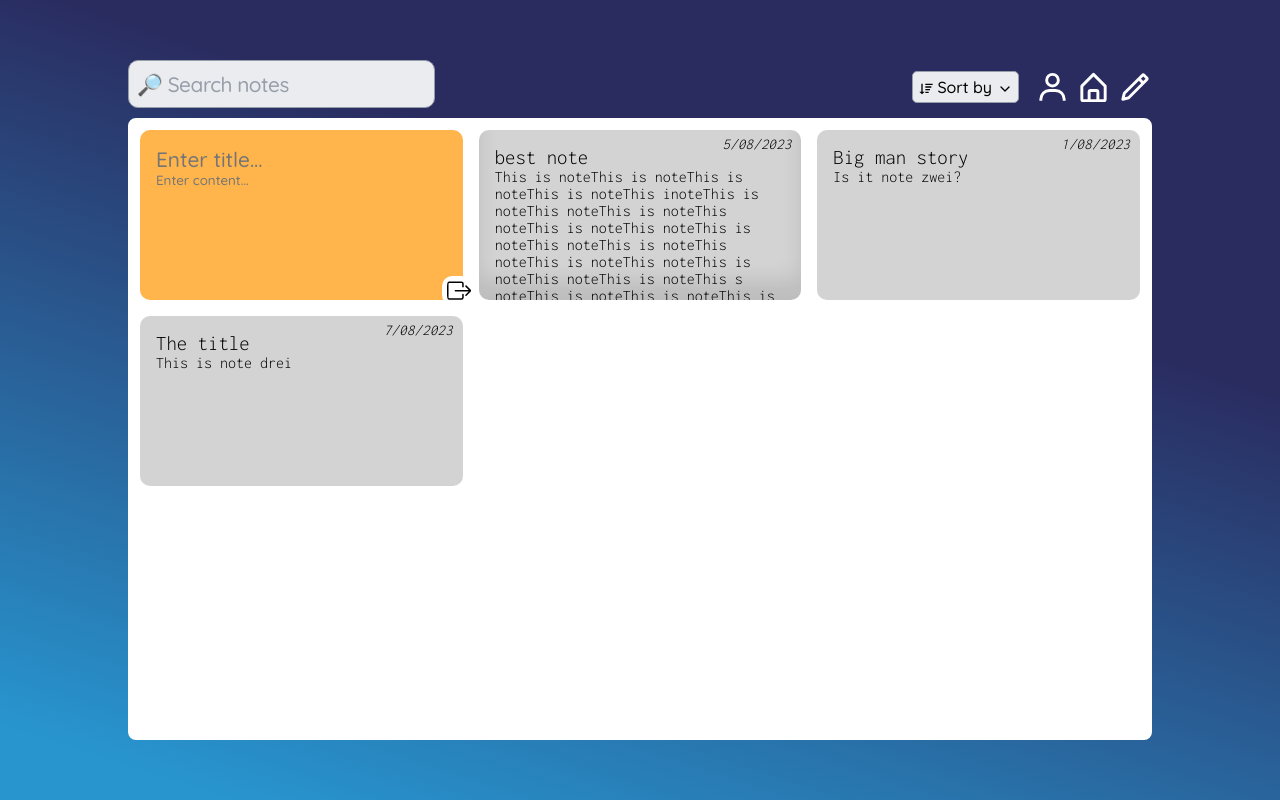
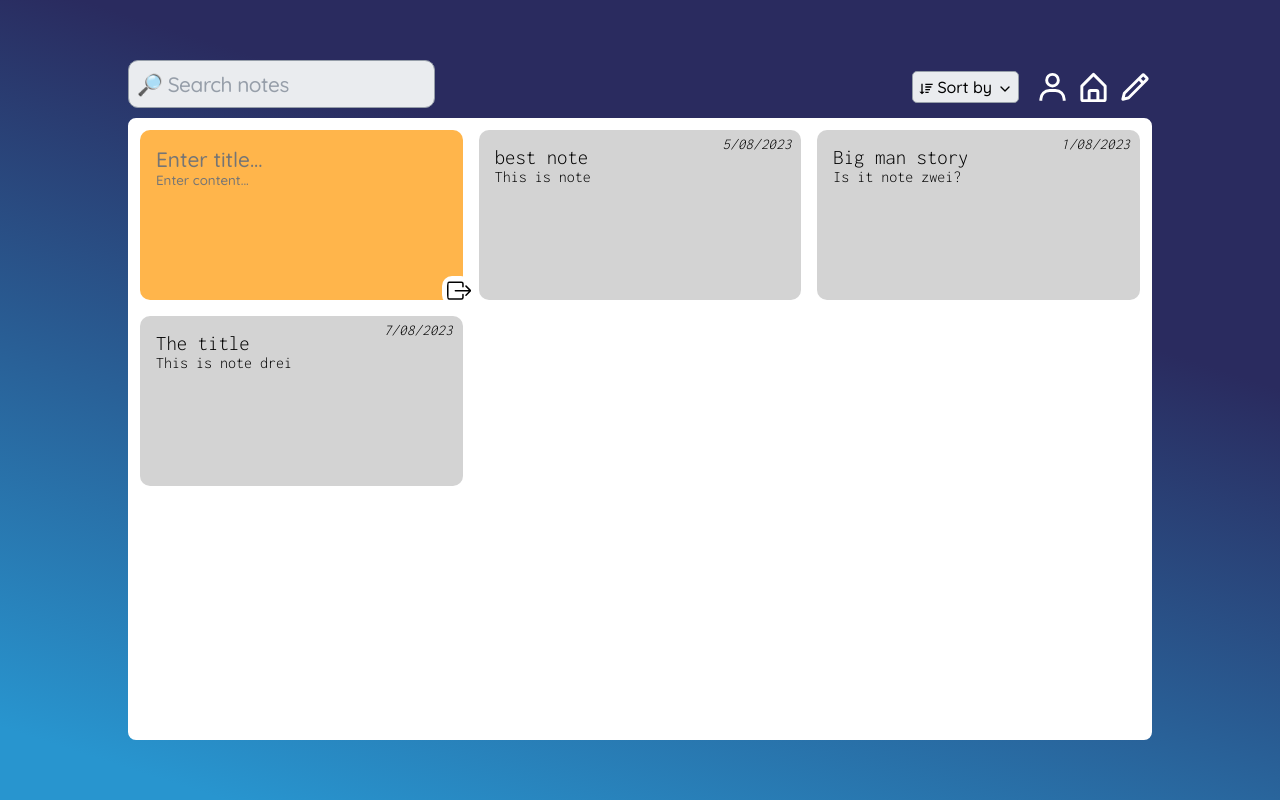
Before and after one commit to m1ckeyyy/improvement-center, a React (Vite) app in the folder client/: page /journal in a window 1280 px wide. Built offline with nearby package versions, Linux system fonts and the light colour scheme.

Commit message:
finished  sorting logic

```diff
--- a/client/src/pages/Tools/Journal/Journal.jsx
+++ b/client/src/pages/Tools/Journal/Journal.jsx
@@ -5,30 +5,27 @@ import { nanoid } from 'nanoid';
 import { ToastContainer } from 'react-toastify';
 import { IconButtons } from './components/IconButtons';
 import { SortMenu } from './components/SortMenu';
+import { useSorting } from './components/useSorting';
 const Journal = () => {
   //fetching
+  const [searchInput, setSearchInput] = useState('');
   const [notes, setNotes] = useState([
-    {
-      id: nanoid(),
-      title: 'best note',
-      content:
-        'This is noteThis is noteThis is noteThis is noteThis inoteThis is noteThis noteThis is noteThis noteThis is noteThis noteThis is noteThis noteThis is noteThis noteThis is noteThis noteThis is noteThis noteThis is noteThis s noteThis is noteThis is noteThis is noteThis is noteThis is noteThis is noteThis is noteThis is note',
-      date: '5/08/2023',
-    },
+    {id: nanoid(),title: 'best note',content:'This is note', date: '5/08/2023'},
     { id: nanoid(), title: 'Big man story', content: 'Is it note zwei?', date: '1/08/2023' },
     { id: nanoid(), title: 'The title', content: 'This is note drei', date: '7/08/2023' },
   ]);
+  const sortedNotes = useSorting(notes, searchInput);
 
   return (
     <div className={styles.wrapContainer}>
       <div className={styles.overlayContainer}>
         <div className={styles.appHeader}>
-          <input type="text" id="searchInput" className={styles.searchInput} placeholder="🔎 Search notes" />
+          <input type="text" id="searchInput" className={styles.searchInput} value={searchInput} placeholder="🔎 Search notes" onChange={(e)=>setSearchInput(e.target.value)}/>
           <SortMenu />
           <IconButtons />
         </div>
 
-        <NotesList notes={notes} setNotes={setNotes} />
+        <NotesList notes={sortedNotes} setNotes={setNotes} />
         <ToastContainer />
       </div>
     </div>
--- a/client/src/pages/Tools/Journal/Journal.module.scss
+++ b/client/src/pages/Tools/Journal/Journal.module.scss
@@ -24,6 +24,7 @@ html,
   align-items: center;
   justify-content: center;
 }
+
 .overlayContainer {
   width: 80%;
   height: 85%;
@@ -125,7 +126,7 @@ html,
   }
   &:active {
     transition: transform 0.2s ease;
-    transform: scale(1.2);
+    transform: scale(1.1);
   }
   svg {
     background-color: white;
--- /dev/null
+++ b/client/src/pages/Tools/Journal/components/useSorting.js
@@ -0,0 +1,15 @@
+import { useMemo } from 'react';
+
+export const useSorting = (notes, searchInput) => {
+    const sortedNotes = useMemo(() => {
+        if (!searchInput) return notes;
+        const lowerCaseSearchInput = searchInput.toLowerCase();
+
+        return notes.filter((note) => {
+          const lowerCaseNote = (note.title + ' ' + note.content).toLowerCase();
+          return lowerCaseNote.includes(lowerCaseSearchInput);
+        });
+      }, [notes, searchInput]);
+
+      return sortedNotes;
+}
```
